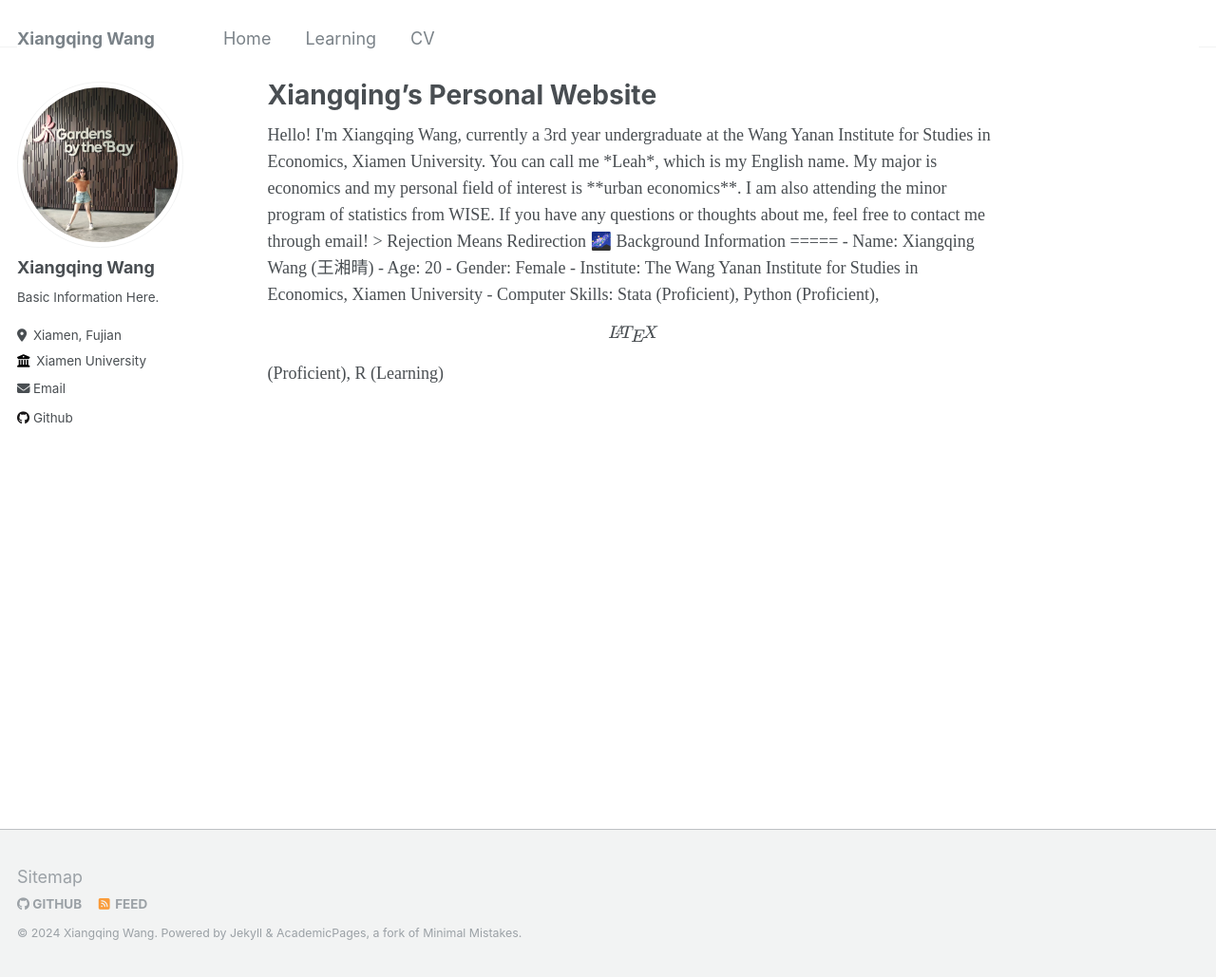
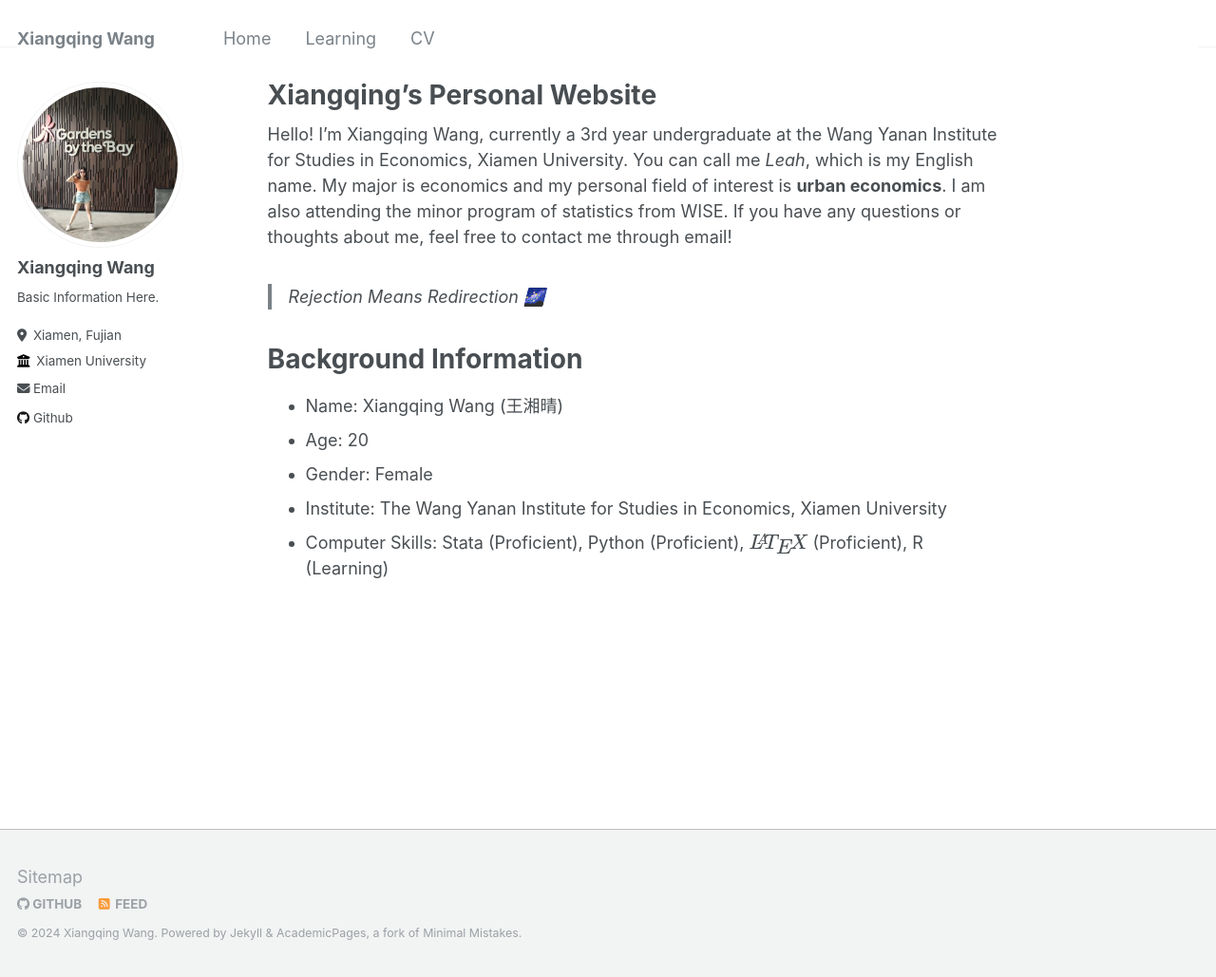
Before and after one commit to leahxqing/leahxqing.github.io, a Jekyll site: the page built from _pages/about.md, in a window 1280 px wide and 1029 px high. Shown: the whole window at 95% size. Built offline with Jekyll 4.4.1, drawn with Linux system fonts in a browser that asks for light colours.

Commit message:
Update about.md

```diff
--- a/_pages/about.md
+++ b/_pages/about.md
@@ -6,7 +6,6 @@ redirect_from:
   - /about/
   - /about.html
 ---
-<font face=serif>
 
 Hello! I'm Xiangqing Wang, currently a 3rd year undergraduate at the Wang Yanan Institute for Studies in Economics, Xiamen University. You can call me *Leah*, which is my English name. My major is economics and my personal field of interest is **urban economics**. I am also attending the minor program of statistics from WISE. If you have any questions or thoughts about me, feel free to contact me through email!
 
@@ -19,5 +18,3 @@ Background Information
 - Gender: Female
 - Institute: The Wang Yanan Institute for Studies in Economics, Xiamen University
 - Computer Skills: Stata (Proficient), Python (Proficient), $$\LaTeX$$ (Proficient), R (Learning)
-
-</font>
```
